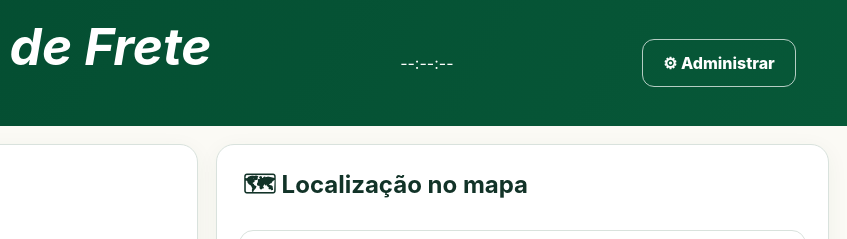
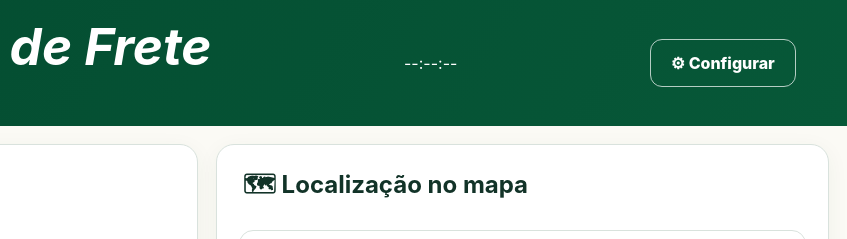
Before and after one commit to leandroleandrole-ship-it/area_de_entrega_produtos_yuba_frete, a plain HTML site: page index.html in a window 1280 px wide. Shown: the top 239 px of the page, 433-1280 px from the left. Drawn offline with nearby package versions, Linux system fonts and the light colour scheme.

Commit message:
Change admin link text to 'Configurar'

```diff
--- a/index.html
+++ b/index.html
@@ -18,7 +18,7 @@
       <div><h1><i>Cálculo de Frete </i></h1><p>Produtos Yuba</p></div>
     </div>
     <div id="relogio-digital" class="relogio-digital" aria-label="Horário atual">--:--:--</div>
-    <a class="botao-admin" href="admin.html">⚙ Administrar</a>
+    <a class="botao-admin" href="admin.html">⚙ Configurar</a>
   </header>
 
   <main class="layout">
```
